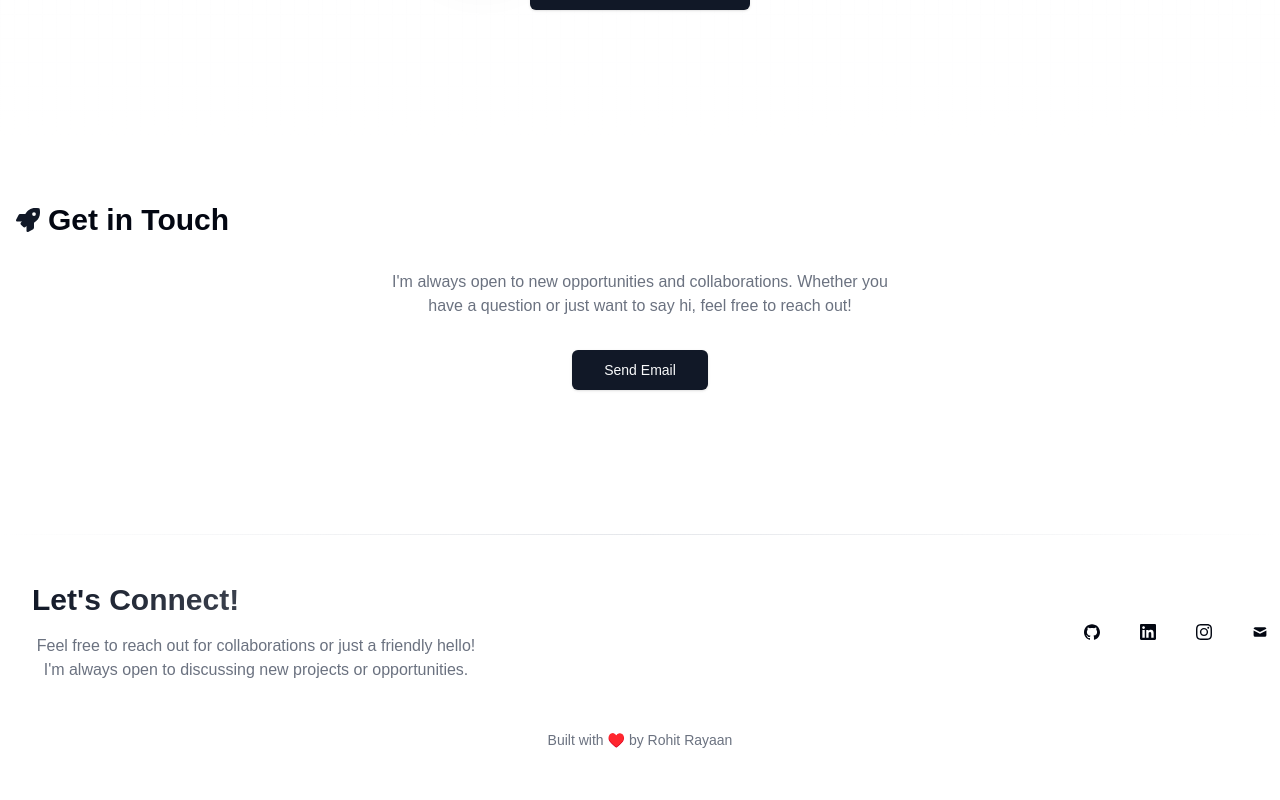
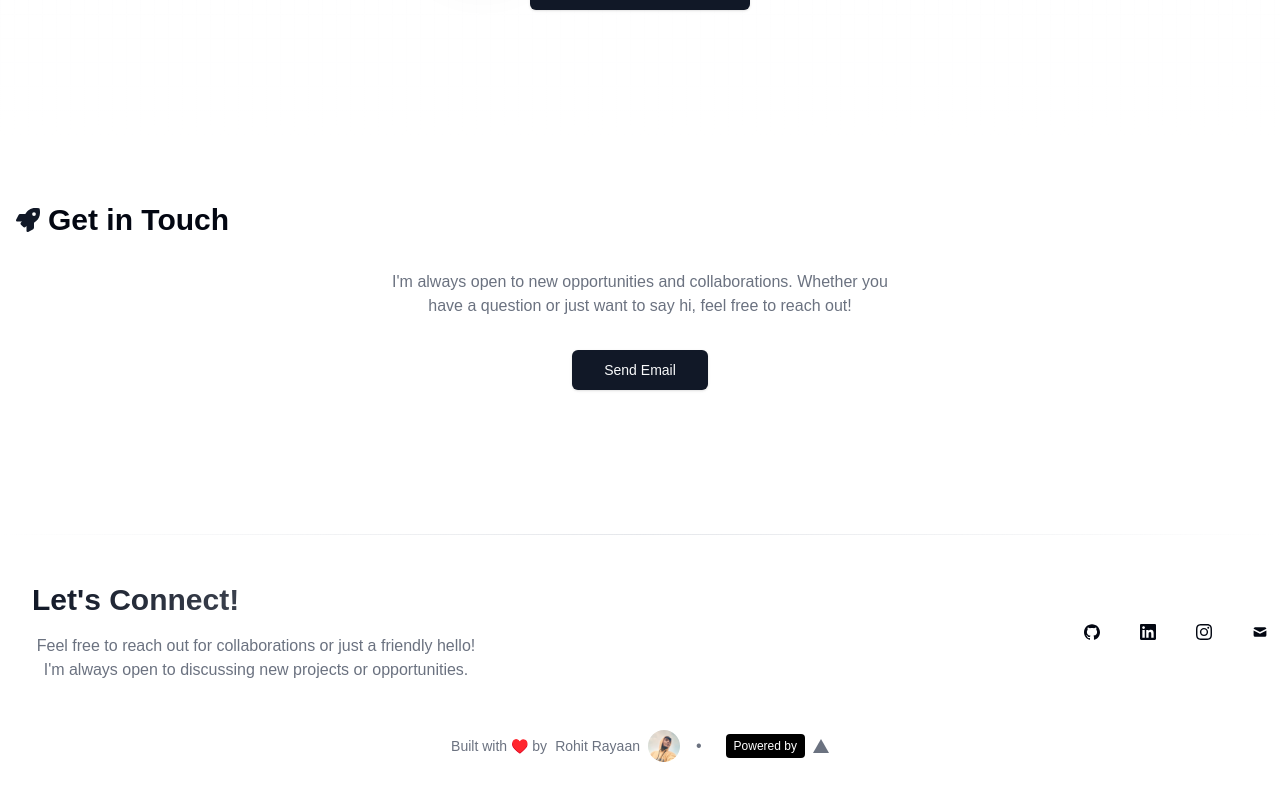
Before and after one commit to starkryan/rajule, a Next.js app: page / in a window 1280 px wide. Shown: the part 1813-2613 px from the top of the page. Built offline with nearby package versions, Linux system fonts and the light colour scheme.

Commit message:
ui updated

```diff
--- a/components/footer.tsx
+++ b/components/footer.tsx
@@ -3,9 +3,10 @@
 import React from "react";
 import { motion } from "framer-motion";
 import { Button } from "./ui/button";
-import { SiGithub, SiLinkedin, SiInstagram } from "react-icons/si";
+import { SiGithub, SiLinkedin, SiInstagram, SiVercel } from "react-icons/si";
 import { HiMail } from "react-icons/hi";
 import { cn } from "@/lib/utils";
+import { Avatar, AvatarImage, AvatarFallback } from "@/components/ui/avatar";
 
 const socialLinks = [
   {
@@ -115,7 +116,8 @@ export default function Footer() {
             transition={{ duration: 0.5, delay: 0.4 }}
             className="mt-12 text-center"
           >
-            <p className="text-sm text-muted-foreground text-center">
+            <div className="flex flex-col md:flex-row items-center justify-center gap-4">
+              <p className="text-sm text-muted-foreground inline-flex items-center justify-center gap-2">
                 Built with ♥️ by{" "}
                 <a
                   href="https://github.com/starkryan"
@@ -126,7 +128,24 @@ export default function Footer() {
                   Rohit&nbsp;Rayaan
                   <span className="absolute -bottom-1 left-0 w-0 h-0.5 bg-primary transition-all group-hover:w-full" />
                 </a>
+                <Avatar className="w-8 h-8">
+                  <AvatarImage src="app.webp" alt="Rohit Rayaan" />
+                  <AvatarFallback>RR</AvatarFallback>
+                </Avatar>
               </p>
+              <span className="text-muted-foreground">•</span>
+              <a
+                href="https://vercel.com"
+                target="_blank"
+                rel="noopener noreferrer"
+                className="inline-flex items-center gap-2 text-sm text-muted-foreground hover:text-foreground transition-colors group"
+              >
+                <span className="bg-black text-white dark:bg-white dark:text-black px-2 py-1 rounded text-xs font-medium ml-2">
+                  Powered by
+                </span>
+                <SiVercel className="h-4 w-4 group-hover:scale-110 transition-transform" />
+              </a>
+            </div>
           </motion.div>
         </div>
       </div>
```
Also changed, not shown: public/app.webp (added), public/author.webp. Lines whose indentation alone changed are shown as unchanged.
